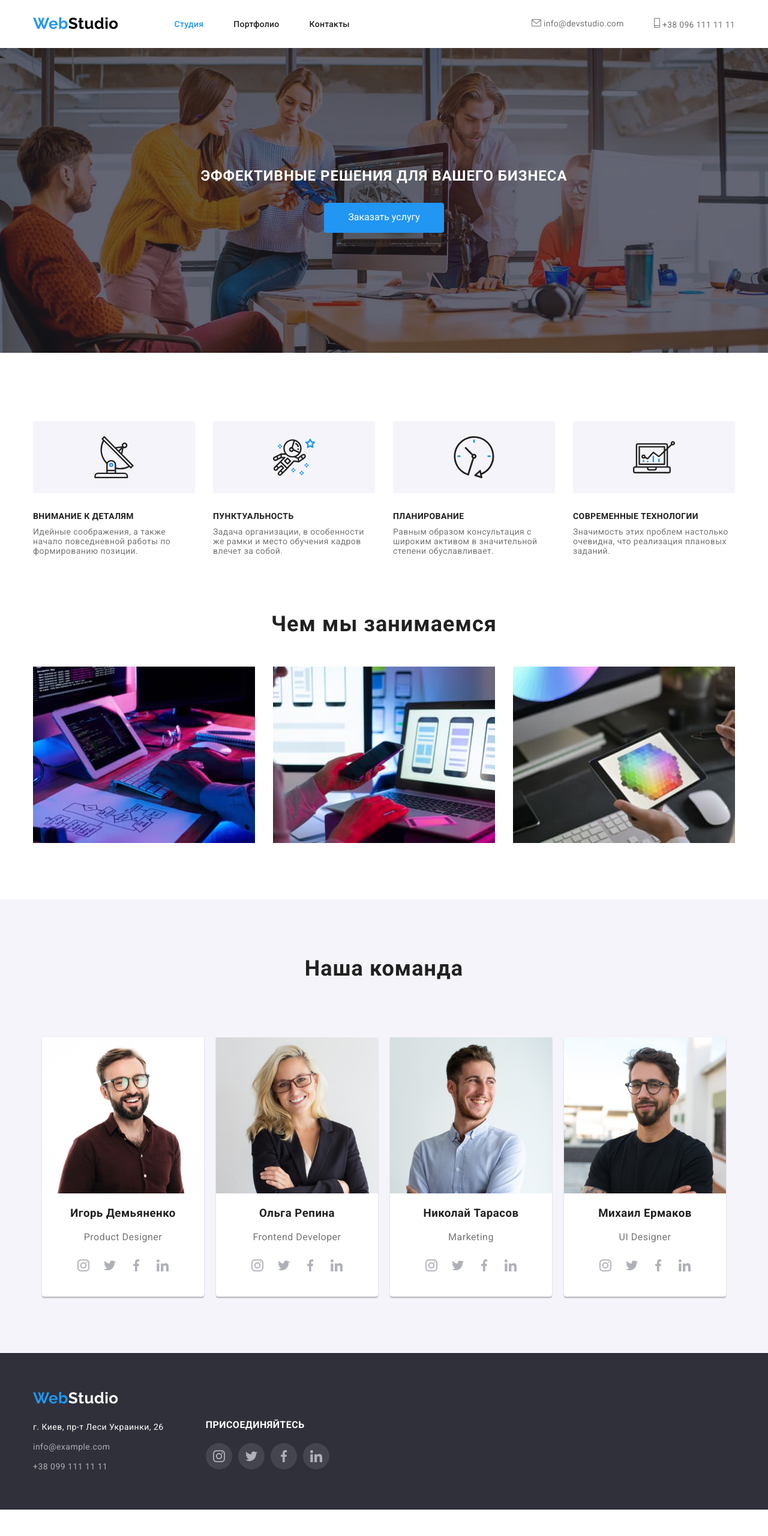
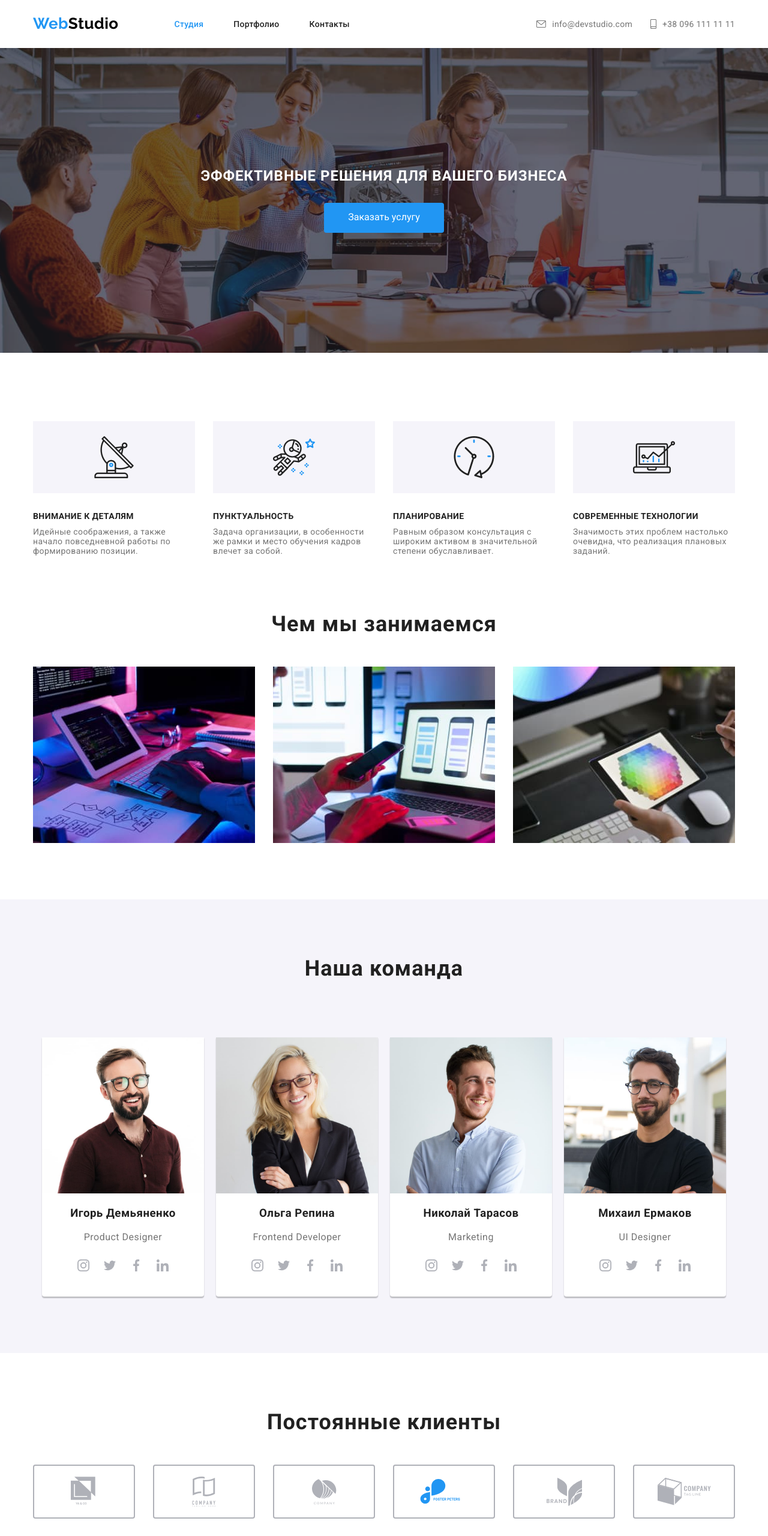
Before and after one commit to MariiaDrobotovych/goit-markup-hw-04, a plain HTML site: page index.html in a window 1280 px wide. Shown: the top 2560 px of the page at 60% size. Before the commit the page ends 2516 px from the top, so only its background shows below. Drawn offline with nearby package versions, Linux system fonts and the light colour scheme.

Commit message:
add svg-files and styles

```diff
--- a/css/portfolio.css
+++ b/css/portfolio.css
@@ -64,6 +64,10 @@ nav {
   letter-spacing: 0.02em;
 }
 
+.header-page .address-list-top:not(:last-child) {
+  margin-right: 30px;
+}
+
 .site-nav {
   display: flex;
   margin-left: 93px;
@@ -96,11 +100,6 @@ nav {
   color: var(--text-accent);
 }
 
-.contact .link:hover,
-.contact .link:focus {
-  color: var(--text-accent);
-}
-
 .top {
   display: flex;
   align-items: center;
@@ -123,17 +122,34 @@ nav {
   margin-left: auto;
 }
 
-.header-page .contact li:not(:last-child) {
-  margin-right: 50px;
+.contact .icon-envelope {
+  width: 16px;
+  height: 12px;
+  fill: var(--main-text);
 }
 
-.address .link:hover,
-.address .link:focus {
+.contact .icon-smartphone {
+  width: 10px;
+  height: 16px;
+  fill: var(--main-text);
+}
+
+.address-list-top svg {
+  margin-right: 10px;
+}
+
+.address-list-top .link {
+  display: flex;
+  justify-content: center;
+  align-items: center;
+}
+
+.address-list-top .link:hover {
   color: var(--text-accent);
 }
 
-.header-page {
-  border-bottom: 1px solid #ececec;
+.address-list-top .link:hover svg {
+  fill: var(--text-accent);
 }
 
 /* logo  styles common*/
@@ -244,7 +260,6 @@ button:focus {
 }
 
 /* footer */
-
 footer {
   background-color: var(--secondary-bg-color);
 }
@@ -291,3 +306,52 @@ footer .address {
   font-size: 14px;
   line-height: 24px;
 }
+
+.social-links-footer .phrase {
+  text-transform: uppercase;
+  color: var(--main-bg-color);
+}
+
+.socila-links-footer .sl-thumb {
+  width: 44px;
+  height: 44px;
+  border-radius: 50%;
+}
+
+.sl-footer svg {
+  width: 20px;
+  height: 20px;
+  fill: var(--main-bg-color);
+}
+
+.sl-footer a {
+  display: flex;
+  justify-content: center;
+  align-items: center;
+  width: 44px;
+  height: 44px;
+  background-color: rgba(255, 255, 255, 0.1);
+  border-radius: 50%;
+}
+
+.sl-footer a:hover,
+.sl-footer:focus {
+  background-color: var(--text-accent);
+}
+
+.sl-footer {
+  display: flex;
+  margin-top: 20px;
+}
+
+.footer-container {
+  display: flex;
+}
+
+.address-bottom {
+  margin-right: 70px;
+}
+
+.sl-thumb:not(:last-child) {
+  margin-right: 10px;
+}
--- a/css/styles.css
+++ b/css/styles.css
@@ -66,6 +66,10 @@ nav {
   letter-spacing: 0.02em;
 }
 
+.header-page .address-list-top:not(:last-child) {
+  margin-right: 30px;
+}
+
 .site-nav {
   display: flex;
   margin-left: 93px;
@@ -98,11 +102,6 @@ nav {
   color: var(--text-accent);
 }
 
-.contact .link:hover,
-.contact .link:focus {
-  color: var(--text-accent);
-}
-
 .top {
   display: flex;
   align-items: center;
@@ -125,15 +124,6 @@ nav {
   margin-left: auto;
 }
 
-.header-page .contact li:not(:last-child) {
-  margin-right: 50px;
-}
-
-.address .link:hover,
-.address .link:focus {
-  color: var(--text-accent);
-}
-
 .contact .icon-envelope {
   width: 16px;
   height: 12px;
@@ -145,14 +135,23 @@ nav {
   height: 16px;
   fill: var(--main-text);
 }
-.social-link a {
+
+.address-list-top svg {
+  margin-right: 10px;
+}
+
+.address-list-top .link {
   display: flex;
   justify-content: center;
   align-items: center;
 }
 
-.social-link {
-  margin-bottom: 30px;
+.address-list-top .link:hover {
+  color: var(--text-accent);
+}
+
+.address-list-top .link:hover svg {
+  fill: var(--text-accent);
 }
 
 /* logo  styles common*/
@@ -236,7 +235,7 @@ nav {
 
 .advantages h3 {
   margin-bottom: 10px;
-  margin-top: 0px;
+  margin-top: 30px;
 }
 .advantages p {
   margin-top: 0px;
@@ -275,23 +274,47 @@ nav {
   margin-right: 30px;
 }
 
-.advantages-pic {
-  display: flex;
-  justify-content: center;
-  align-items: center;
-
-  width: 270px;
+.icon-antenna::before {
+  content: "";
   height: 120px;
+  display: block;
 
   background-color: var(--grey-bg-color);
-  margin-bottom: 30px;
+  background-image: url(../images/images-png/antenna.png);
+  background-repeat: no-repeat;
+  background-position: center;
 }
 
-.advantages-pic-item {
-  width: 70px;
-  height: 70px;
+.icon-astronaut::before {
+  content: "";
+  height: 120px;
+  display: block;
+
+  background-color: var(--grey-bg-color);
+  background-image: url(../images/images-png/astronaut.png);
+  background-repeat: no-repeat;
+  background-position: center;
 }
+.icon-clock::before {
+  content: "";
+  height: 120px;
+  display: block;
 
+  background-color: var(--grey-bg-color);
+  background-image: url(../images/images-png/clock.png);
+  background-repeat: no-repeat;
+  background-position: center;
+}
+.icon-diagram::before {
+  content: "";
+  height: 120px;
+  display: block;
+
+  background-color: var(--grey-bg-color);
+  background-image: url(../images/images-png/diagram.png);
+  background-repeat: no-repeat;
+  background-position: center;
+}
 /* works */
 
 .section .works {
@@ -382,6 +405,16 @@ nav {
   justify-content: center;
 }
 
+.social-link a {
+  display: flex;
+  justify-content: center;
+  align-items: center;
+}
+
+.social-link {
+  margin-bottom: 30px;
+}
+
 .social-link-thumb {
   width: 44px;
   height: 44px;
@@ -393,13 +426,65 @@ nav {
   cursor: pointer;
 }
 
-.social-link-thumb:hover {
+.social-link-thumb:hover svg {
   fill: var(--main-bg-color);
 }
 
 .social-link svg {
   width: 20px;
   height: 20px;
+  fill: var(--main-text);
+}
+
+/* clients */
+
+.clients .section-title {
+  margin-top: 0px;
+  margin-bottom: 50px;
+
+  font-weight: 700px;
+  font-size: 36px;
+  line-height: 42px;
+  text-align: center;
+  letter-spacing: 0.03em;
+}
+
+.clients .container {
+  padding-top: 94px;
+  padding-bottom: 94px;
+
+  padding-right: 15px;
+  padding-left: 15px;
+}
+
+.clients .list {
+  display: flex;
+  justify-content: space-between;
+}
+
+.clients .list a {
+  display: flex;
+  justify-content: center;
+  align-items: center;
+
+  width: 170px;
+  height: 90px;
+
+  background-color: var(--main-bg-color);
+  border: 2px solid #afb1b8;
+  border-radius: 4px;
+}
+
+.clients-pic svg {
+  fill: #afb1b8;
+}
+
+.clients-pic:hover svg {
+  fill: var(--text-accent);
+}
+
+.clients .list a:hover {
+  border: 2px solid var(--text-accent);
 }
 
 /* footer */
@@ -465,6 +550,7 @@ footer .address {
 .sl-footer svg {
   width: 20px;
   height: 20px;
+  fill: var(--main-bg-color);
 }
 
 .sl-footer a {
--- a/index.html
+++ b/index.html
@@ -37,20 +37,24 @@
         <address class="address top">
           <ul class="contact list">
             <li class="address-list-top">
+              <a href="mailto:info@devstudio.com" class="link">
                 <svg class="icon-envelope">
-                <use href="../images/sprite-svg/sprite.svg#icon-envelope"></use>
+                  <use
+                    href="../images/sprite-svg/sprite.svg#icon-envelope"
+                  ></use>
                 </svg>
-              <a href="mailto:info@devstudio.com" class="link"
-                >info@devstudio.com</a
+                info@devstudio.com</a
               >
             </li>
             <li class="address-list-top">
+              <a href="tel:+380961111111" class="link">
                 <svg class="icon-smartphone">
                   <use
                     href="../images/sprite-svg/sprite.svg#icon-smartphone"
                   ></use>
                 </svg>
-              <a href="tel:+380961111111" class="link">+38 096 111 11 11</a>
+                +38 096 111 11 11</a
+              >
             </li>
           </ul>
         </address>
@@ -70,54 +74,28 @@
 
         <div class="container advantages-list">
           <ul class="advantages list">
-            <li>
-              <div class="advantages-pic">
-                <svg class="advantages-pic-item">
-                  <use
-                    href="../images/sprite-svg/sprite.svg#icon-antenna"
-                  ></use>
-                </svg>
-              </div>
+            <li class="icon-antenna">
               <h3 class="section-title">Внимание к деталям</h3>
               <p>
                 Идейные соображения, а также начало повседневной работы по
                 формированию позиции.
               </p>
             </li>
-            <li>
-              <div class="advantages-pic">
-                <svg class="advantages-pic-item">
-                  <use
-                    href="../images/sprite-svg/sprite.svg#icon-astronaut"
-                  ></use>
-                </svg>
-              </div>
+            <li class="icon-astronaut">
               <h3 class="section-title">Пунктуальность</h3>
               <p>
                 Задача организации, в особенности же рамки и место обучения
                 кадров влечет за собой.
               </p>
             </li>
-            <li>
-              <div class="advantages-pic">
-                <svg class="advantages-pic-item">
-                  <use href="../images/sprite-svg/sprite.svg#icon-clock"></use>
-                </svg>
-              </div>
+            <li class="icon-clock">
               <h3 class="section-title">Планирование</h3>
               <p>
                 Равным образом консультация с широким активом в значительной
                 степени обуславливает.
               </p>
             </li>
-            <li>
-              <div class="advantages-pic">
-                <svg class="advantages-pic-item">
-                  <use
-                    href="../images/sprite-svg/sprite.svg#icon-diagram"
-                  ></use>
-                </svg>
-              </div>
+            <li class="icon-diagram">
               <h3 class="section-title">Современные технологии</h3>
               <p>
                 Значимость этих проблем настолько очевидна, что реализация
@@ -326,6 +304,57 @@
           </div>
         </div>
       </section>
+
+      <section class="clients">
+        <div class="container">
+          <h2 class="section-title">Постоянные клиенты</h2>
+
+          <ul class="list">
+            <li>
+              <a class="clients-pic" href="">
+                <svg width="45px" height="50px">
+                  <use href="../images/sprite-svg/sprite.svg#icon-logo-1"></use>
+                </svg>
+              </a>
+            </li>
+            <li>
+              <a class="clients-pic" href="">
+                <svg width="40px" height="50px">
+                  <use href="../images/sprite-svg/sprite.svg#icon-logo-2"></use>
+                </svg>
+              </a>
+            </li>
+            <li>
+              <a class="clients-pic" href="">
+                <svg width="41px" height="43px">
+                  <use href="../images/sprite-svg/sprite.svg#icon-logo-3"></use>
+                </svg>
+              </a>
+            </li>
+            <li>
+              <a class="clients-pic" href="">
+                <svg width="80px" height="42px">
+                  <use href="../images/sprite-svg/sprite.svg#icon-logo-4"></use>
+                </svg>
+              </a>
+            </li>
+            <li>
+              <a class="clients-pic" href="">
+                <svg width="59px" height="47px">
+                  <use href="../images/sprite-svg/sprite.svg#icon-logo-5"></use>
+                </svg>
+              </a>
+            </li>
+            <li>
+              <a class="clients-pic" href="">
+                <svg width="89px" height="46px">
+                  <use href="../images/sprite-svg/sprite.svg#icon-logo-6"></use>
+                </svg>
+              </a>
+            </li>
+          </ul>
+        </div>
+      </section>
     </main>
 
     <footer>
```
Also changed, not shown: portfolio.html (+55 -13 lines), images/images-png/antenna.png (added), images/images-png/astronaut.png (added), images/images-png/clock 1.png (added), images/images-png/clock.png (added), images/images-png/diagram.png (added), images/sprite-svg/antenna.svg (deleted), images/sprite-svg/astronaut.svg (deleted), images/sprite-svg/clock.svg (deleted), images/sprite-svg/diagram.svg (deleted), images/sprite-svg/sprite.svg. Lines whose indentation alone changed are shown as unchanged.
